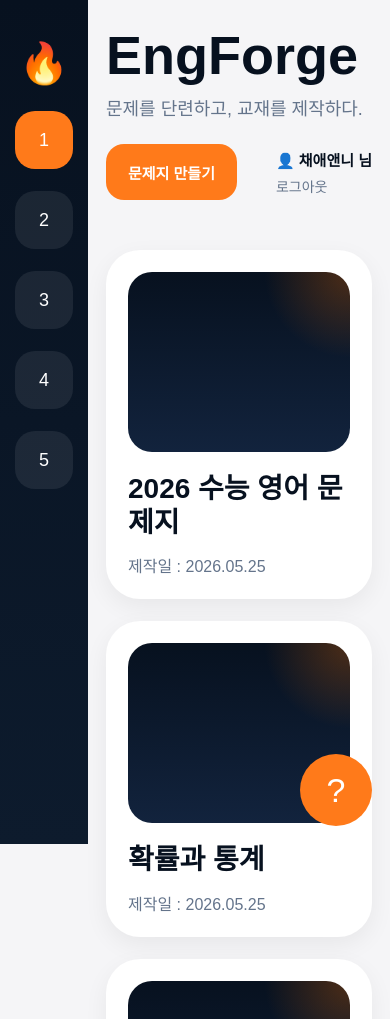
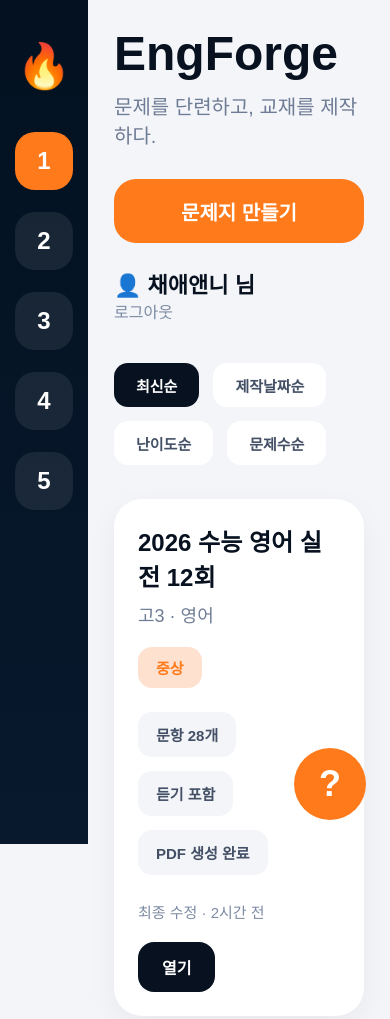
Before and after one commit to bmsvndvw8d-cpu/Engforge, a plain HTML site: page dashboard.html in a window 390 px wide. Shown: the top 1019 px of the page. Drawn offline with Linux system fonts and the light colour scheme.

Commit message:
mobile dashboard redesign

```diff
--- a/dashboard.css
+++ b/dashboard.css
@@ -5,11 +5,11 @@
 }
 
 body{
-  font-family:"SUIT", sans-serif;
-  background:#f5f5f7;
+  font-family:"SUIT",sans-serif;
+
+  background:#f3f5f9;
+
   color:#07111f;
-
-  overflow-x:hidden;
 }
 
 .layout{
@@ -21,257 +21,323 @@ body{
 /* SIDEBAR */
 
 .sidebar{
-
   width:120px;
 
   background:
     linear-gradient(
       180deg,
-      #07111f,
-      #0d1b2d
+      #031120,
+      #08192e
     );
 
+  padding:40px 0;
+
   display:flex;
-
   flex-direction:column;
-
   align-items:center;
-
-  padding-top:40px;
 
   position:fixed;
 
+  top:0;
   left:0;
-  top:0;
   bottom:0;
-
-  z-index:100;
 }
 
-.sidebar-logo{
+.logo{
+  font-size:44px;
 
-  font-size:56px;
-
-  margin-bottom:36px;
+  margin-bottom:40px;
 }
 
-.sidebar-menu{
-
+.menu-list{
   display:flex;
-
   flex-direction:column;
-
   gap:22px;
 }
 
 .menu-btn{
-
-  width:64px;
-  height:64px;
+  width:58px;
+  height:58px;
 
   border:none;
 
-  border-radius:24px;
+  border-radius:20px;
 
-  background:
-    rgba(255,255,255,0.08);
+  background:rgba(255,255,255,0.08);
 
   color:white;
 
-  font-size:22px;
+  font-size:24px;
+  font-weight:700;
 
   cursor:pointer;
-
-  transition:0.2s;
 }
 
 .menu-btn.active{
-
   background:#ff7a1a;
 }
 
 /* MAIN */
 
-.main-content{
-
+.main{
   flex:1;
 
   margin-left:120px;
 
-  padding:60px;
-
-  width:calc(100% - 120px);
-
-  min-width:0;
+  padding:56px;
 }
 
-/* TOP */
+/* TOPBAR */
 
 .topbar{
-
   display:flex;
 
   justify-content:space-between;
-
   align-items:flex-start;
 
-  gap:24px;
+  gap:30px;
 
-  margin-bottom:50px;
+  margin-bottom:40px;
+
+  flex-wrap:wrap;
 }
 
-.hero h1{
+.topbar h1{
+  font-size:72px;
+  font-weight:900;
 
-  font-size:88px;
-
-  line-height:1;
-
-  font-weight:800;
-
-  margin-bottom:12px;
+  margin-bottom:10px;
 }
 
-.hero p{
-
+.topbar p{
   font-size:28px;
 
-  color:#64748b;
+  color:#6f7c95;
 }
 
 .top-right{
+  display:flex;
+  align-items:center;
+  gap:24px;
 
-  display:flex;
-
-  align-items:center;
-
-  gap:24px;
+  flex-wrap:wrap;
 }
 
 .create-btn{
+  height:64px;
+
+  padding:0 34px;
 
   border:none;
+
+  border-radius:22px;
 
   background:#ff7a1a;
 
   color:white;
 
-  height:72px;
+  font-size:20px;
+  font-weight:800;
 
-  padding:0 34px;
+  cursor:pointer;
+}
 
-  border-radius:24px;
+.user-box{
+  display:flex;
+  flex-direction:column;
+}
 
-  font-size:18px;
+.user-name{
+  font-size:22px;
+  font-weight:800;
+}
 
+.logout-btn{
+  border:none;
+
+  background:none;
+
+  color:#7d8aa3;
+
+  font-size:16px;
+
+  cursor:pointer;
+
+  text-align:left;
+}
+
+/* FILTER */
+
+.filter-bar{
+  display:flex;
+  gap:14px;
+
+  flex-wrap:wrap;
+
+  margin-bottom:34px;
+}
+
+.filter{
+  height:44px;
+
+  padding:0 22px;
+
+  border:none;
+
+  border-radius:14px;
+
+  background:white;
+
+  color:#445065;
+
+  font-size:15px;
   font-weight:700;
 
   cursor:pointer;
 }
 
-.user-box{
+.filter.active{
+  background:#07111f;
 
+  color:white;
+}
+
+/* WORKSHEET */
+
+.worksheet-list{
+  display:flex;
+  flex-direction:column;
+  gap:24px;
+}
+
+.worksheet-card{
+  background:white;
+
+  border-radius:28px;
+
+  padding:34px;
+
+  box-shadow:
+    0 10px 30px rgba(0,0,0,0.05);
+}
+
+.card-top{
   display:flex;
 
-  flex-direction:column;
-
+  justify-content:space-between;
   align-items:flex-start;
 
-  gap:6px;
+  gap:20px;
+
+  margin-bottom:24px;
+
+  flex-wrap:wrap;
 }
 
-.user-name{
+.card-top h2{
+  font-size:32px;
+  font-weight:900;
+
+  margin-bottom:8px;
+}
+
+.card-top span{
+  color:#6f7c95;
 
   font-size:18px;
+}
 
+.difficulty{
+  padding:10px 18px;
+
+  border-radius:14px;
+
+  font-size:15px;
+  font-weight:800;
+}
+
+.high{
+  background:#ffe1d0;
+  color:#ff7a1a;
+}
+
+.mid{
+  background:#e8eefc;
+  color:#3c63ff;
+}
+
+/* MIDDLE */
+
+.card-middle{
+  display:flex;
+  gap:14px;
+
+  flex-wrap:wrap;
+
+  margin-bottom:26px;
+}
+
+.meta{
+  background:#f3f5f9;
+
+  padding:12px 18px;
+
+  border-radius:14px;
+
+  color:#445065;
+
+  font-size:15px;
   font-weight:700;
 }
 
-.logout-btn{
+/* BOTTOM */
+
+.card-bottom{
+  display:flex;
+
+  justify-content:space-between;
+  align-items:center;
+
+  gap:20px;
+
+  flex-wrap:wrap;
+}
+
+.card-bottom span{
+  color:#7d8aa3;
+
+  font-size:15px;
+}
+
+.card-bottom button{
+  height:50px;
+
+  padding:0 24px;
 
   border:none;
 
-  background:none;
+  border-radius:16px;
 
-  color:#64748b;
+  background:#07111f;
+
+  color:white;
 
   font-size:16px;
+  font-weight:800;
 
   cursor:pointer;
-}
-
-/* CARDS */
-
-.cards{
-  display:grid;
-
-  grid-template-columns:
-    repeat(auto-fit,minmax(280px,1fr));
-}
-
-.card{
-
-  background:white;
-
-  border-radius:34px;
-
-  overflow:hidden;
-
-  padding:22px;
-
-  box-shadow:
-    0 8px 24px rgba(0,0,0,0.06);
-}
-
-.card-thumb{
-
-  width:100%;
-
-  height:240px;
-
-  border-radius:24px;
-
-  background:
-    radial-gradient(
-      circle at top right,
-      rgba(255,115,0,0.28),
-      transparent 30%
-    ),
-    linear-gradient(
-      180deg,
-      #07111f,
-      #12233d
-    );
-
-  margin-bottom:20px;
-}
-
-.card h3{
-
-  font-size:34px;
-
-  line-height:1.2;
-
-  margin-bottom:14px;
-}
-
-.card p{
-
-  font-size:18px;
-
-  color:#64748b;
 }
 
 /* HELP */
 
 .help-btn{
-
   position:fixed;
 
-  right:26px;
-  bottom:26px;
+  right:24px;
+  bottom:24px;
 
-  width:88px;
-  height:88px;
+  width:72px;
+  height:72px;
 
   border:none;
 
@@ -281,130 +347,47 @@ body{
 
   color:white;
 
-  font-size:42px;
+  font-size:36px;
+  font-weight:900;
 
   cursor:pointer;
-
-  z-index:999;
 }
 
-/* ===================== */
 /* MOBILE */
-/* ===================== */
 
 @media (max-width:768px){
 
   .sidebar{
-
     width:88px;
   }
 
-  .sidebar-logo{
+  .main{
+    margin-left:88px;
 
-    font-size:40px;
-
-    margin-bottom:24px;
+    padding:26px;
   }
 
-  .menu-btn{
-
-    width:58px;
-    height:58px;
-
-    font-size:18px;
-
-    border-radius:20px;
+  .topbar h1{
+    font-size:48px;
   }
 
-  .main-content{
-
-    margin-left:88px;
-
-    width:calc(100% - 88px);
-
-    padding:28px 18px 120px;
+  .topbar p{
+    font-size:20px;
   }
 
-  .topbar{
-
-    flex-direction:column;
-
-    align-items:flex-start;
+  .worksheet-card{
+    padding:24px;
   }
 
-  .hero h1{
-
-    font-size:54px;
+  .card-top h2{
+    font-size:24px;
   }
 
-  .hero p{
-
-    font-size:18px;
+  .create-btn{
+    width:100%;
   }
 
   .top-right{
-
-    width:100%;
-
-    justify-content:space-between;
-  }
-
-  .create-btn{
-
-    height:56px;
-
-    padding:0 22px;
-
-    font-size:15px;
-
-    border-radius:18px;
-  }
-
-  .user-name{
-
-    font-size:15px;
-  }
-
-  .logout-btn{
-
-    font-size:14px;
-  }
-
-  .cards{
-
-    grid-template-columns:1fr;
-
-    gap:22px;
-  }
-
-  .card{
-
     width:100%;
   }
-
-  .card-thumb{
-
-    height:180px;
-  }
-
-  .card h3{
-
-    font-size:28px;
-  }
-
-  .card p{
-
-    font-size:16px;
-  }
-
-  .help-btn{
-
-    width:72px;
-    height:72px;
-
-    font-size:34px;
-
-    right:18px;
-    bottom:18px;
-  }
 }
--- a/dashboard.html
+++ b/dashboard.html
@@ -2,17 +2,19 @@
 <html lang="ko">
 
 <head>
+
   <meta charset="UTF-8" />
 
   <meta
     name="viewport"
     content="width=device-width, initial-scale=1.0" />
 
-  <title>Dashboard</title>
+  <title>EngForge Dashboard</title>
 
   <link
     rel="stylesheet"
     href="dashboard.css" />
+
 </head>
 
 <body>
@@ -23,9 +25,11 @@
 
     <aside class="sidebar">
 
-      <div class="sidebar-logo">🔥</div>
+      <div class="logo">
+        🔥
+      </div>
 
-      <div class="sidebar-menu">
+      <div class="menu-list">
 
         <button class="menu-btn active">1</button>
         <button class="menu-btn">2</button>
@@ -39,11 +43,13 @@
 
     <!-- MAIN -->
 
-    <main class="main-content">
+    <main class="main">
 
-      <div class="topbar">
+      <!-- TOP -->
 
-        <div class="hero">
+      <header class="topbar">
+
+        <div>
 
           <h1>EngForge</h1>
 
@@ -78,39 +84,137 @@
 
         </div>
 
-      </div>
+      </header>
 
-      <!-- CARDS -->
+      <!-- FILTER -->
 
-      <section class="cards">
+      <section class="filter-bar">
 
-        <div class="card">
+        <button class="filter active">
+          최신순
+        </button>
 
-          <div class="card-thumb"></div>
+        <button class="filter">
+          제작날짜순
+        </button>
 
-          <h3>2026 수능 영어 문제지</h3>
+        <button class="filter">
+          난이도순
+        </button>
 
-          <p>제작일 : 2026.05.25</p>
+        <button class="filter">
+          문제수순
+        </button>
+
+      </section>
+
+      <!-- WORKSHEET -->
+
+      <section class="worksheet-list">
+
+        <div class="worksheet-card">
+
+          <div class="card-top">
+
+            <div>
+
+              <h2>
+                2026 수능 영어 실전 12회
+              </h2>
+
+              <span>
+                고3 · 영어
+              </span>
+
+            </div>
+
+            <div class="difficulty high">
+              중상
+            </div>
+
+          </div>
+
+          <div class="card-middle">
+
+            <div class="meta">
+              문항 28개
+            </div>
+
+            <div class="meta">
+              듣기 포함
+            </div>
+
+            <div class="meta">
+              PDF 생성 완료
+            </div>
+
+          </div>
+
+          <div class="card-bottom">
+
+            <span>
+              최종 수정 · 2시간 전
+            </span>
+
+            <button>
+              열기
+            </button>
+
+          </div>
 
         </div>
 
-        <div class="card">
+        <!-- CARD -->
 
-          <div class="card-thumb"></div>
+        <div class="worksheet-card">
 
-          <h3>확률과 통계</h3>
+          <div class="card-top">
 
-          <p>제작일 : 2026.05.25</p>
+            <div>
 
-        </div>
+              <h2>
+                고2 미적분 킬러 특강
+              </h2>
 
-        <div class="card">
+              <span>
+                고2 · 수학
+              </span>
 
-          <div class="card-thumb"></div>
+            </div>
 
-          <h3>미적분 킬러 문제</h3>
+            <div class="difficulty mid">
+              중
+            </div>
 
-          <p>제작일 : 2026.05.25</p>
+          </div>
+
+          <div class="card-middle">
+
+            <div class="meta">
+              문항 16개
+            </div>
+
+            <div class="meta">
+              서술형 포함
+            </div>
+
+            <div class="meta">
+              제작중
+            </div>
+
+          </div>
+
+          <div class="card-bottom">
+
+            <span>
+              최종 수정 · 1일 전
+            </span>
+
+            <button>
+              열기
+            </button>
+
+          </div>
 
         </div>
 
```
